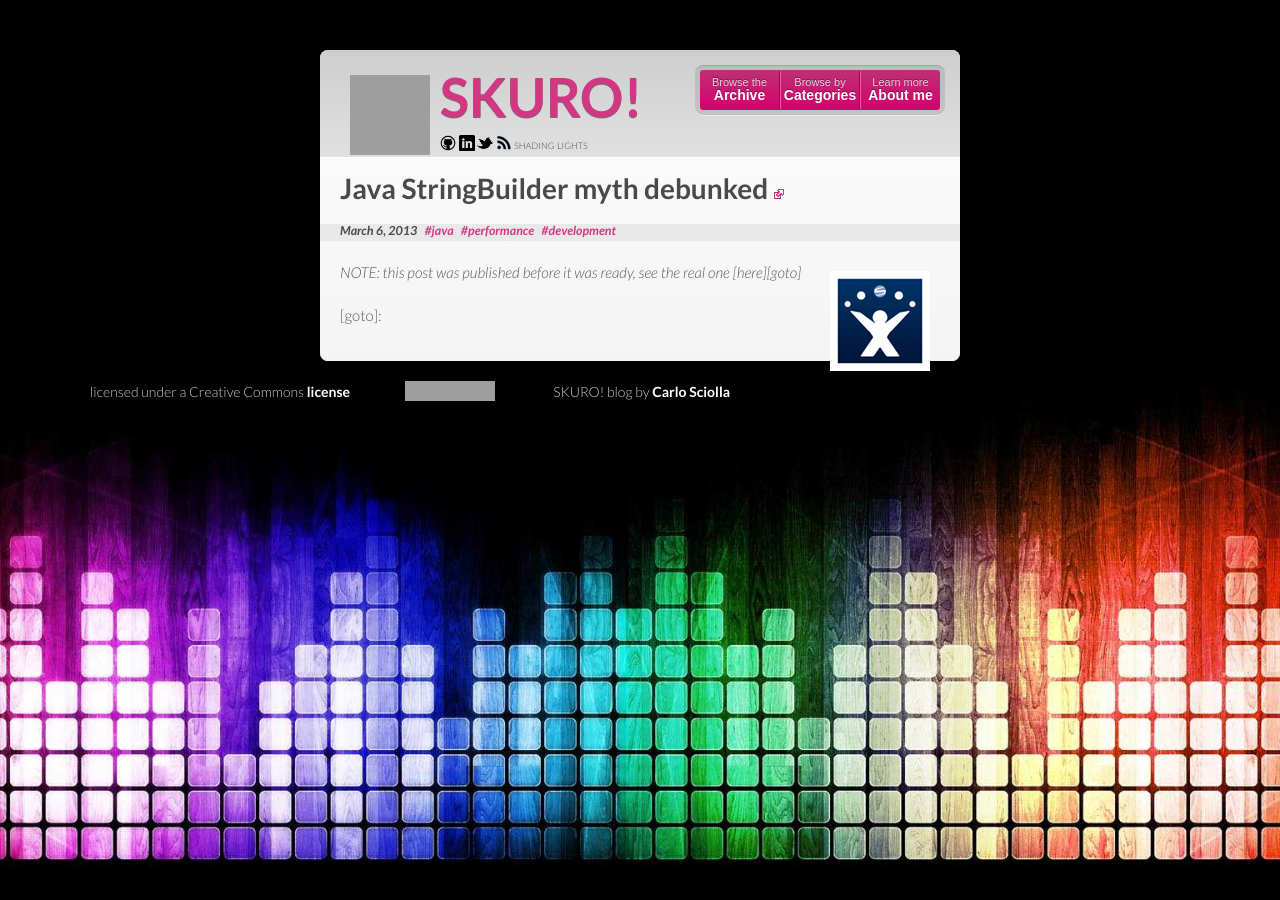
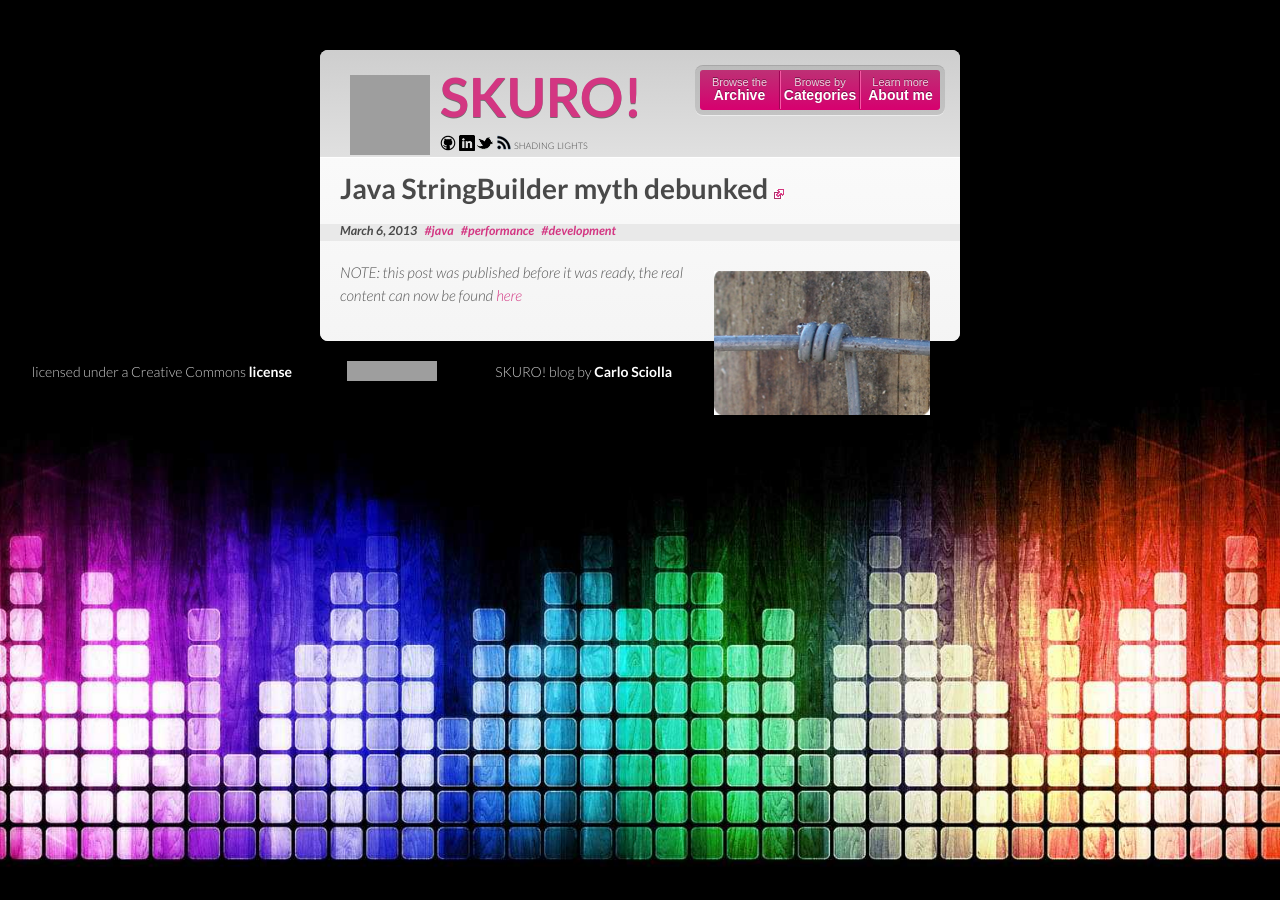
Before and after one commit to skuro/skuro.github.com, a Jekyll site: the page built from _posts/2013-03-06-java-stringbuilder-myth.md, in a window 1280 px wide. Built offline with Jekyll 4.4.1, drawn with Linux system fonts in a browser that asks for light colours; Markdown is read by kramdown in place of the engine named in the settings; grey boxes are pictures that could not be loaded.

Commit message:
Fixed old post

```diff
--- a/_posts/2013-03-06-java-stringbuilder-myth.md
+++ b/_posts/2013-03-06-java-stringbuilder-myth.md
@@ -1,11 +1,11 @@
 ---
 title: Java StringBuilder myth debunked
 layout: post
-primary_img: /img/post/jirasvn.png
+primary_img: /img/post/joint.png
 categories: [java, performance, development]
-meta-description: It's a recurring
+meta-description: Spurious post
 ---
 
-*NOTE: this post was published before it was ready, see the real one [here][goto]*
+*NOTE: this post was published before it was ready, the real content can now be found [here][goto]*
 
-[goto]:
+[goto]: 2013/03/11/java-stringbuilder-myth-now-with-content/
```
